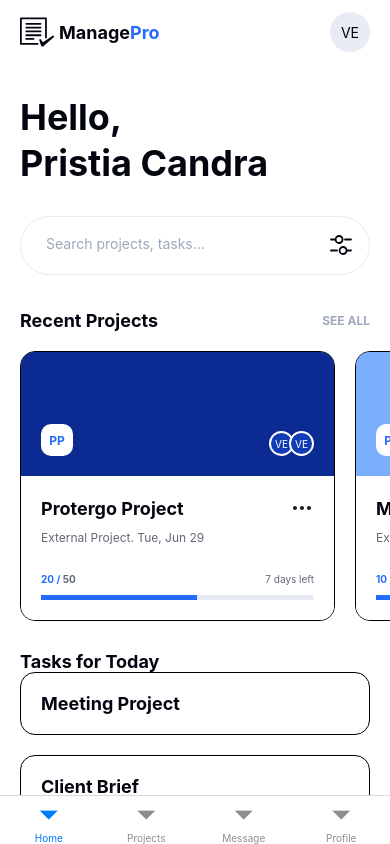
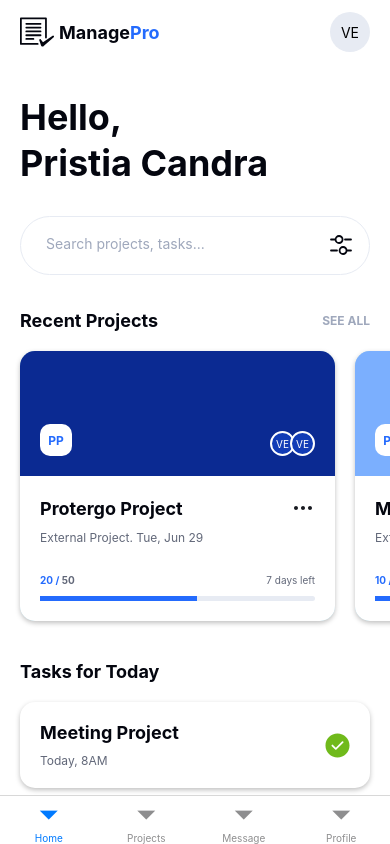
Before and after one commit to VED-ER/rn-managepro, a React Native app: screen /test in a window 390 px wide. Built offline with nearby package versions, Linux system fonts and the light colour scheme.

Commit message:
Home screen finish

```diff
--- a/src/components/ProjectCard.js
+++ b/src/components/ProjectCard.js
@@ -6,7 +6,7 @@ import Avatar from './Avatar'
 
 const ProjectCard = ({ project }) => {
     return (
-        <View>
+        // <View>
         <Pressable style={({ pressed }) => ([styles.container, pressed && { opacity: 0.5 }])}>
             <View style={[styles.upperContainer, project?.color && { backgroundColor: project.color }]}>
                 <View style={styles.projectIcon}>
@@ -51,7 +51,7 @@ const ProjectCard = ({ project }) => {
                 </View>
             </View>
         </Pressable>
-        </View>
+        // </View>
     )
 }
 
@@ -62,9 +62,8 @@ const styles = StyleSheet.create({
         height: 270,
         width: 315,
         backgroundColor: 'lightblue',
-        borderWidth: 1,
         borderRadius: Variables.borderRadius,
-        overflow: 'hidden'
+        ...Variables.shadow
     },
     projectName: {
         fontSize: 18,
@@ -73,13 +72,15 @@ const styles = StyleSheet.create({
     },
     upperContainer: {
         // fallback color
+        borderTopLeftRadius: Variables.borderRadius,
+        borderTopRightRadius: Variables.borderRadius,
         flex: 1,
         backgroundColor: Variables.colors.brand.default,
         paddingHorizontal: 20,
         paddingBottom: 20,
         flexDirection: 'row',
         alignItems: 'flex-end',
-        justifyContent: 'space-between'
+        justifyContent: 'space-between',
     },
     projectIcon: {
         backgroundColor: Variables.colors.white,
@@ -101,7 +102,9 @@ const styles = StyleSheet.create({
         flex: 1,
         backgroundColor: Variables.colors.white,
         padding: 20,
-        justifyContent: 'space-between'
+        justifyContent: 'space-between',
+        borderBottomLeftRadius: Variables.borderRadius,
+        borderBottomRightRadius: Variables.borderRadius
     },
     projectNameContainer: {
         flexDirection: 'row',
--- a/src/components/TodayTaskCard.js
+++ b/src/components/TodayTaskCard.js
@@ -1,12 +1,24 @@
-import { StyleSheet, Text, View } from 'react-native'
+import { Pressable, StyleSheet, Text, View } from 'react-native'
 import React from 'react'
 import { Variables } from '../styles/theme'
+import { Greencheckmark } from './svg'
 
 const TodayTaskCard = ({ task }) => {
     return (
-        <View style={styles.container}>
-            <Text style={styles.taskName}>{task?.name}</Text>
-        </View>
+        <Pressable style={({ pressed }) => ([styles.container, pressed && { opacity: 0.5 }])}>
+            <View>
+                <Text style={styles.taskName}>{task?.name}</Text>
+                <Text style={styles.taskTime}>{task?.time}</Text>
+            </View>
+            {task?.completed
+                ?
+                <Pressable style={({ pressed }) => (pressed && { opacity: 0.5 })}>
+                    <Greencheckmark width={25} height={25} />
+                </Pressable>
+                :
+                <Pressable style={({ pressed }) => ([styles.checkbox, pressed && { opacity: 0.5 }])} />
+            }
+        </Pressable>
     )
 }
 
@@ -17,13 +29,28 @@ const styles = StyleSheet.create({
         padding: 20,
         width: '100%',
         backgroundColor: Variables.colors.white,
-        borderWidth: 1,
         borderRadius: Variables.borderRadius,
-        marginBottom: 20
+        marginTop: 20,
+        flexDirection: 'row',
+        justifyContent: 'space-between',
+        alignItems: 'center',
+        ...Variables.shadow
     },
     taskName: {
         fontSize: 18,
         color: Variables.colors.black.dark900,
         fontWeight: 'bold'
+    },
+    taskTime: {
+        fontSize: 12,
+        color: Variables.colors.black.light400,
+        marginTop: 10
+    },
+    checkbox: {
+        width: 25,
+        height: 25,
+        borderWidth: 2,
+        borderColor: Variables.colors.black.light100,
+        borderRadius: 25
     }
 })
--- /dev/null
+++ b/src/components/svg/Greencheckmark.js
@@ -0,0 +1,16 @@
+import * as React from "react";
+import Svg, { Path } from "react-native-svg";
+const SvgGreencheckmark = (props) => (
+  <Svg
+    viewBox="0 0 26 26"
+    fill="none"
+    xmlns="http://www.w3.org/2000/svg"
+    {...props}
+  >
+    <Path
+      d="M13 .5C6.112.5.5 6.112.5 13c0 6.887 5.612 12.5 12.5 12.5 6.887 0 12.5-5.613 12.5-12.5C25.5 6.112 19.887.5 13 .5Zm5.975 9.625-7.088 7.087a.937.937 0 0 1-1.325 0l-3.537-3.537a.943.943 0 0 1 0-1.325.943.943 0 0 1 1.325 0l2.875 2.875L17.65 8.8a.943.943 0 0 1 1.325 0 .943.943 0 0 1 0 1.325Z"
+      fill="#70BA1B"
+    />
+  </Svg>
+);
+export default SvgGreencheckmark;
--- a/src/components/svg/index.js
+++ b/src/components/svg/index.js
@@ -4,6 +4,7 @@ export { default as EyeSlash } from "./EyeSlash";
 export { default as Eye } from "./Eye";
 export { default as FacebookLogo } from "./FacebookLogo";
 export { default as GoogleLogo } from "./GoogleLogo";
+export { default as Greencheckmark } from "./Greencheckmark";
 export { default as ManageProIcon } from "./ManageProIcon";
 export { default as More } from "./More";
 export { default as Setting4 } from "./Setting4";
--- a/src/screens/HomeScreen.js
+++ b/src/screens/HomeScreen.js
@@ -1,6 +1,5 @@
 import { FlatList, Pressable, ScrollView, StyleSheet, Text, View } from 'react-native'
 import React, { useState } from 'react'
-import Screen from '../components/Screen'
 import { Variables } from '../styles/theme'
 import InputPrimary from '../components/InputPrimary'
 import { Setting4 } from '../components/svg'
@@ -42,17 +41,20 @@ const todayTasksDemo = [
     {
         id: 1,
         name: 'Meeting Project',
-        time: 'Today, 8AM'
+        time: 'Today, 8AM',
+        completed: true
     },
     {
         id: 2,
         name: 'Client Brief',
-        time: 'Today, 2PM'
+        time: 'Today, 2PM',
+        completed: false
     },
     {
         id: 3,
         name: 'Create Wireframe',
-        time: 'Today, 8PM'
+        time: 'Today, 8PM',
+        completed: false
     },
 ]
 
@@ -76,12 +78,14 @@ const HomeScreen = () => {
             </View>
             <View style={styles.recentProjectsTextContainer}>
                 <Text style={styles.subtitle}>Recent Projects</Text>
-                <Pressable>
+                <Pressable style={({ pressed }) => (pressed && { opacity: 0.5 })}>
                     <Text style={styles.recentSeeAllText}>SEE ALL</Text>
                 </Pressable>
             </View>
             <FlatList
                 data={recentProjectsDemo}
+                style={{ marginLeft: -10 }}
+                contentContainerStyle={{ padding: 10 }}
                 renderItem={renderRecentItem}
                 keyExtractor={(item) => item.id}
                 ItemSeparatorComponent={() => <View style={{ padding: 10 }} />}
@@ -119,7 +123,7 @@ const styles = StyleSheet.create({
         alignItems: 'center',
         justifyContent: 'space-between',
         marginTop: 5,
-        marginBottom: 20,
+        marginBottom: 10,
         paddingRight: 20
     },
     subtitle: {
--- a/src/styles/theme.js
+++ b/src/styles/theme.js
@@ -24,5 +24,16 @@ export const Variables = {
         },
         white: '#ffffff'
     },
-    borderRadius: 15
+    borderRadius: 15,
+    shadow: {
+        shadowColor: "#000",
+        shadowOffset: {
+            width: 0,
+            height: 2,
+        },
+        shadowOpacity: 0.25,
+        shadowRadius: 4.84,
+
+        elevation: 5,
+    }
 }
```
Also changed, not shown: src/assets/svg/greencheckmark.svg (added). Lines whose indentation alone changed are shown as unchanged.
